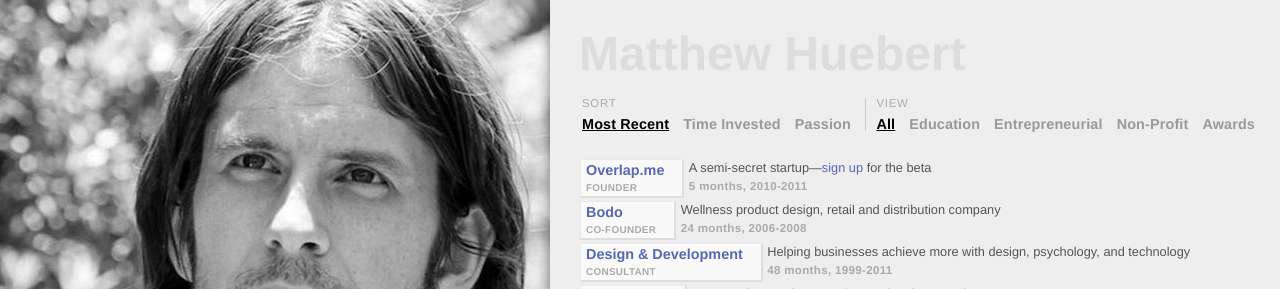
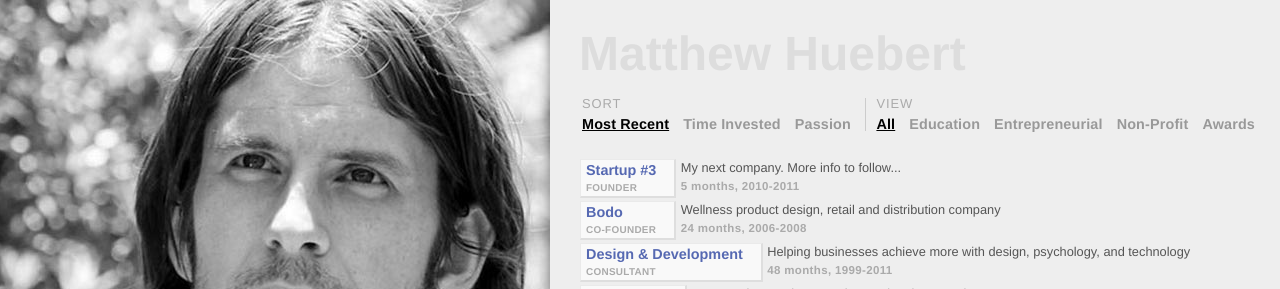
Before and after one commit to mhuebert/KineticHeat, a Jekyll site: the page built from index.html, in a window 1280 px wide. Shown: the top 289 px of the page. Built offline with Jekyll 4.4.1, drawn with Linux system fonts in a browser that asks for light colours.

```diff
--- a/_config.yml
+++ b/_config.yml
@@ -1,8 +1,8 @@
 elements:
   - categories: [ cv, entrepreneurial ]
-    name: "Overlap.me"
+    name: "Startup #3"
     title: Founder
-    detail: "A semi-secret startup&mdash;<a href='http://overlap.me'>sign up</a> for the beta"
+    detail: "My next company. More info to follow..."
     length: 5
     years: 2010-2011
     date: 2010-09
--- a/css/styles.css
+++ b/css/styles.css
@@ -47,7 +47,7 @@ h1.matt {
     margin-left: -8px; }
   .view-controller .heading {
     position: absolute;
-    font-size: 79%;
+    font-size: 90%;
     text-transform: uppercase;
     top: 0;
     left: 10px;
```
Also changed, not shown: readme.markdown (+8 -2 lines), work/sass/styles.sass (+1 -13 lines), 2 other files.
